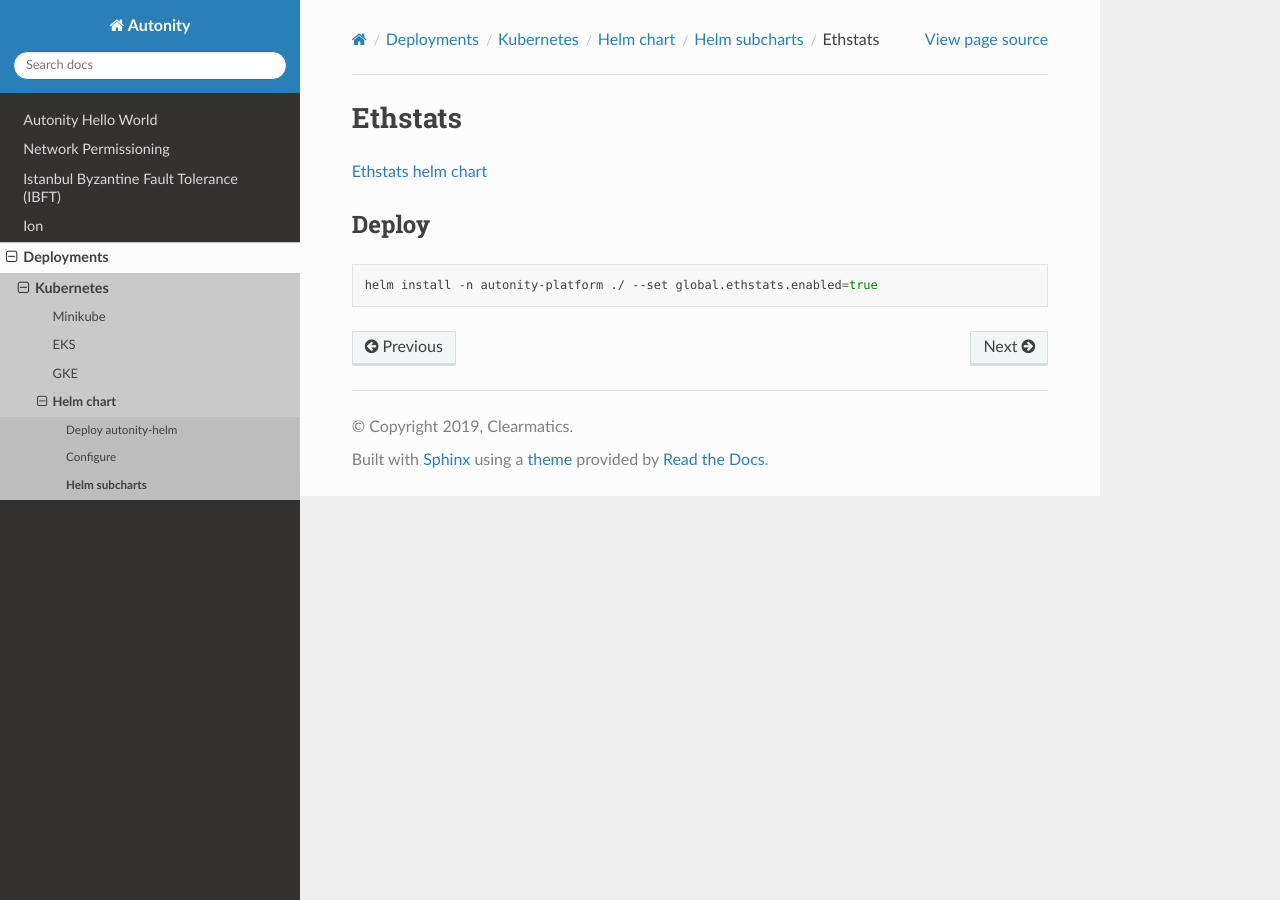
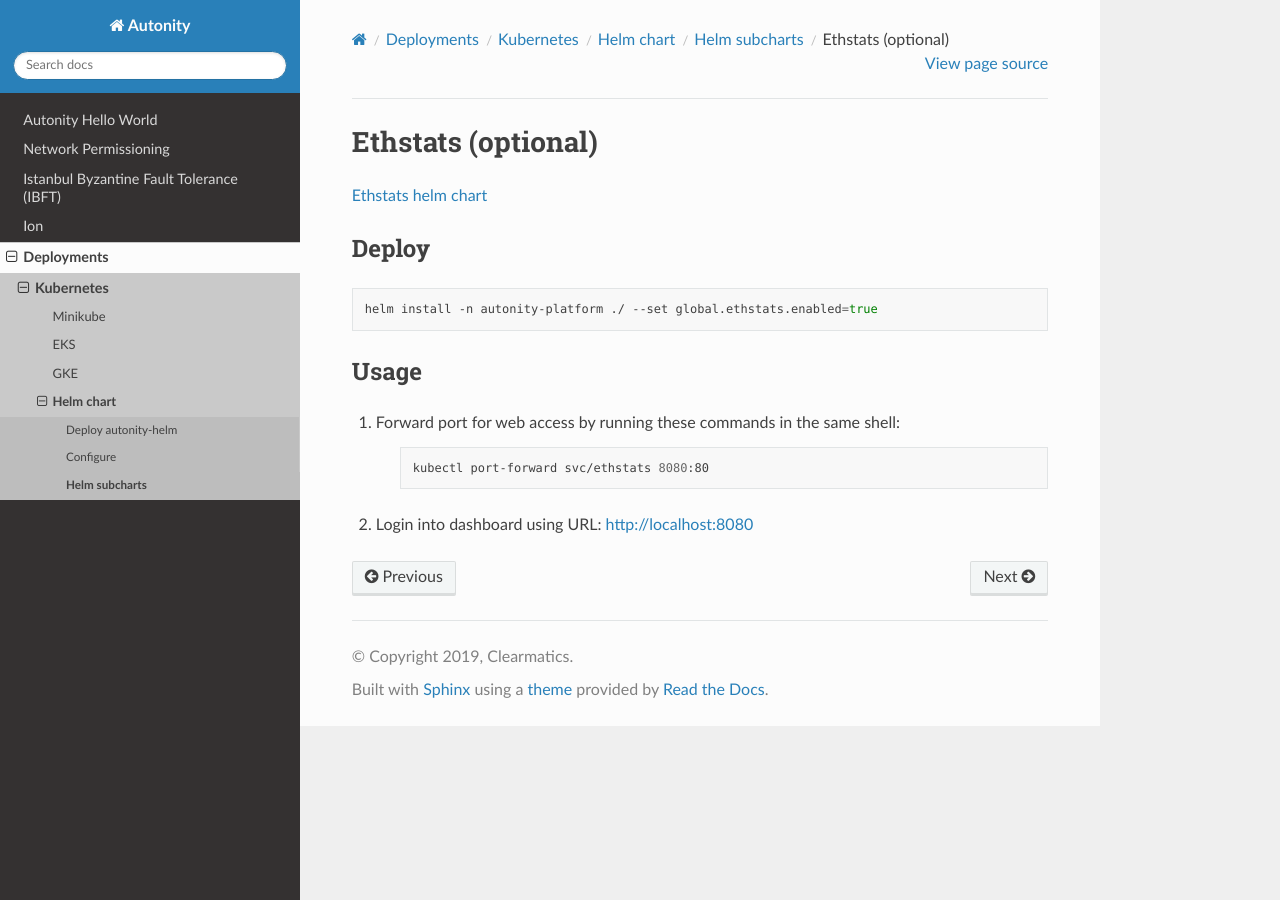
Before and after one commit to mtint/autonity-docs, a Sphinx documentation site: the page built from source/deploy/kubernetes/helm/subcharts/ethstats.rst, in a window 1280 px wide. Built offline with Sphinx 7.4.7 and the Read the Docs theme 2.0.0, drawn with Linux system fonts in a browser that asks for light colours.

Commit message:
Add subchart Grafana to Deployment

```diff
--- a/source/deploy/kubernetes/helm/index.rst
+++ b/source/deploy/kubernetes/helm/index.rst
@@ -2,7 +2,7 @@ Helm chart
 ====================
 
 .. toctree::
-   :maxdepth: 1
+   :maxdepth: 2
 
    install.rst
    configure.rst
--- a/source/deploy/kubernetes/helm/install.rst
+++ b/source/deploy/kubernetes/helm/install.rst
@@ -5,7 +5,7 @@ In a folder where you keep code clone the Autonity helm repository
 
 .. code:: bash
 
-    git clone https://github.com/clearmatics/autonity-helm.git -b v0.3.0
+    git clone https://github.com/clearmatics/autonity-helm.git -b v0.4.1
     cd autonity-helm
     helm dependency update
     helm install -n autonity-platform ./
--- a/source/deploy/kubernetes/helm/subcharts/ethstats.rst
+++ b/source/deploy/kubernetes/helm/subcharts/ethstats.rst
@@ -1,4 +1,4 @@
-Ethstats
+Ethstats (optional)
 =========================================
 
 `Ethstats helm chart`_
@@ -11,4 +11,15 @@ Deploy
     helm install -n autonity-platform ./ --set global.ethstats.enabled=true
 
 
+Usage
+~~~~~
+
+1. Forward port for web access by running these commands in the same shell:
+
+    .. code:: bash
+
+        kubectl port-forward svc/ethstats 8080:80
+
+2. Login into dashboard using URL: http://localhost:8080
+
 .. _Ethstats helm chart: https://github.com/clearmatics/autonity-helm/tree/master/helm-charts/ethstats
--- a/source/deploy/kubernetes/helm/subcharts/index.rst
+++ b/source/deploy/kubernetes/helm/subcharts/index.rst
@@ -9,3 +9,4 @@ Helm subcharts
    autonity.rst
    ethstats.rst
    prometheus.rst
+   grafana.rst
--- a/source/deploy/kubernetes/helm/subcharts/prometheus.rst
+++ b/source/deploy/kubernetes/helm/subcharts/prometheus.rst
@@ -1,4 +1,4 @@
-Prometheus
+Prometheus (optional)
 =========================================
 
 `Prometheus helm chart`_   deploy Prometheus_ monitoring system.
```
Also changed, not shown: source/deploy/kubernetes/helm/subcharts/grafana.rst (added, +53 -0 lines).
